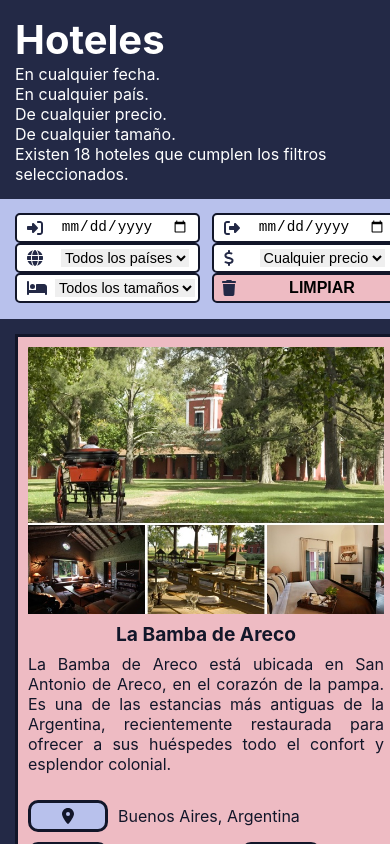
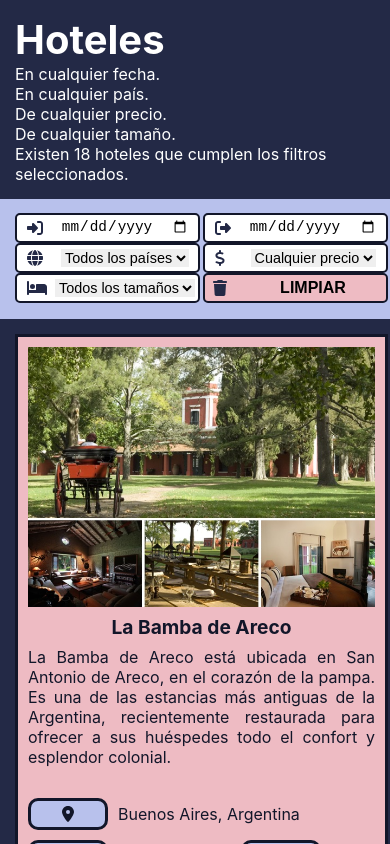
Before and after one commit to alemeinardi/bookings, a React (Create React App) app: page / in a window 390 px wide. Shown: the top 844 px of the page. Built offline with nearby package versions, Linux system fonts and the light colour scheme.

Commit message:
Fix responsive design

```diff
--- a/src/App.css
+++ b/src/App.css
@@ -12,7 +12,7 @@ html,
 body {
   background-color: #232946;
   color: white;
-  min-width: 412px;
+  min-width: 403px;
 }
 
 .filter__container {
```
